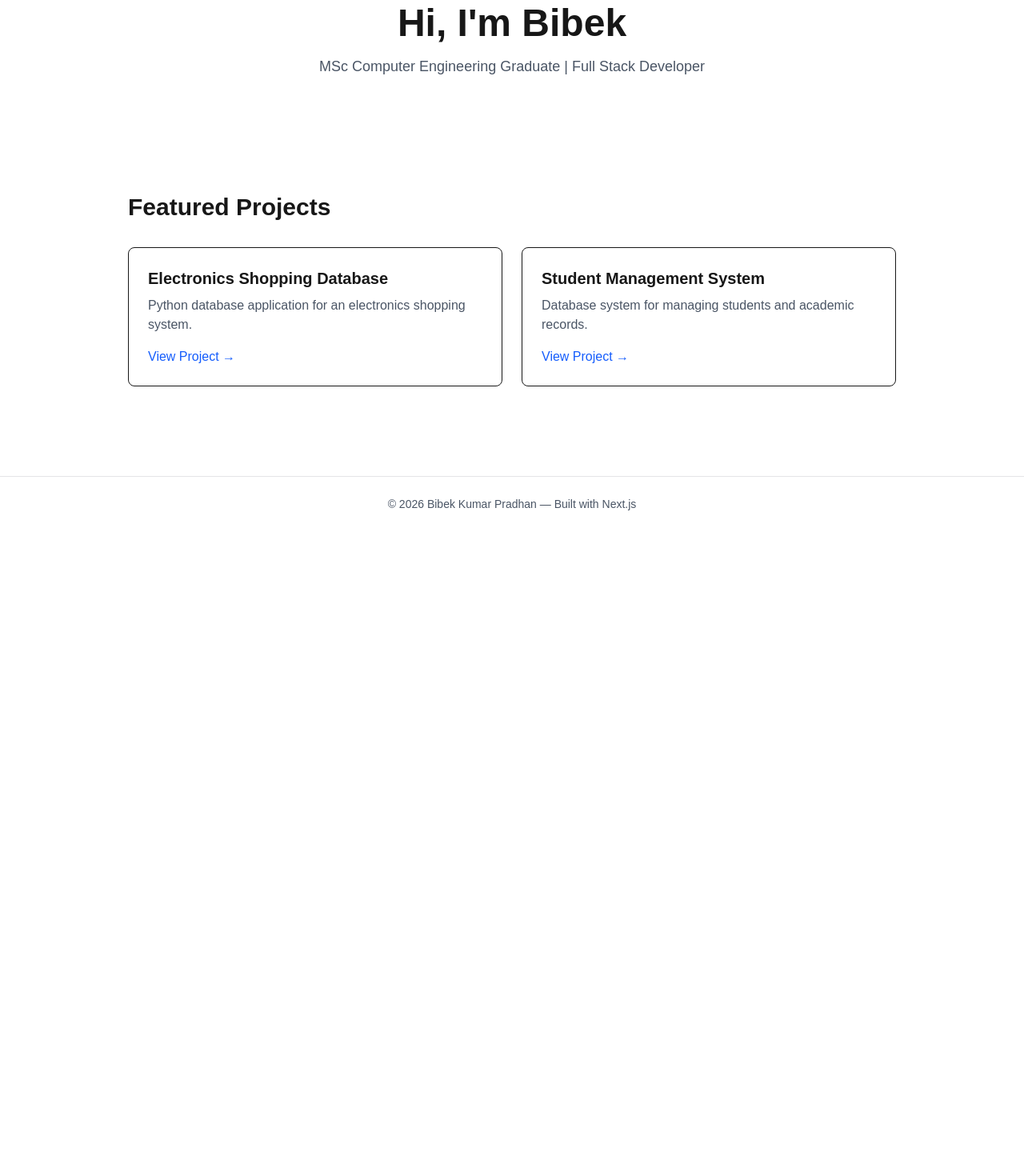
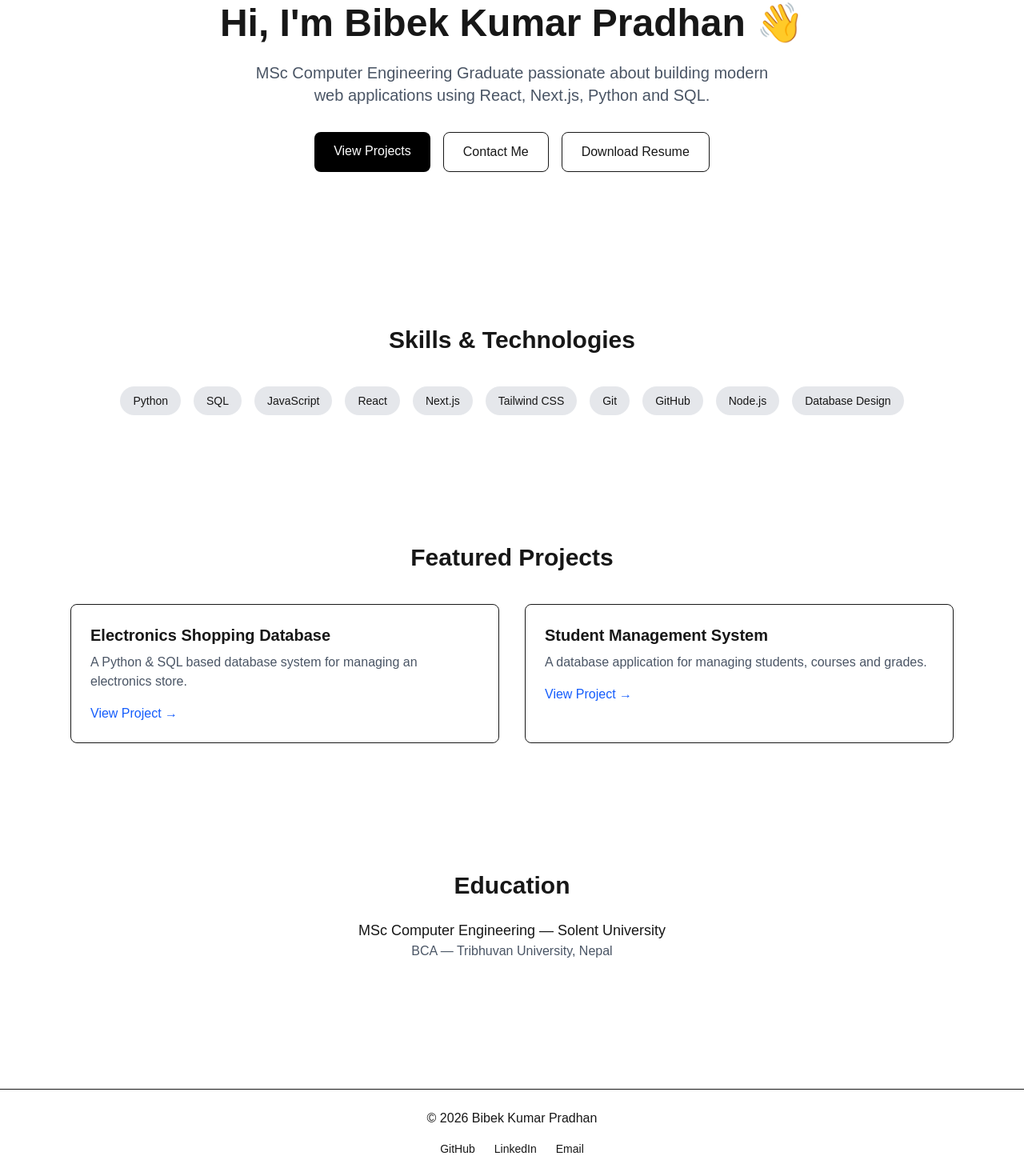
Before and after one commit to bibekkumarpradhan/bibek-portfolio, a Next.js app: page / in a window 1280 px wide. Shown: the part 184-1654 px from the top of the page at 80% size. Before the commit the page ends 848 px from the top, so only its background shows below. Built offline with nearby package versions, Linux system fonts and the light colour scheme.

Commit message:
Professional develooper portfolio upgrade

```diff
--- a/app/components/Footer.tsx
+++ b/app/components/Footer.tsx
@@ -1,8 +1,27 @@
 export default function Footer() {
   return (
-    <footer className="border-t border-zinc-200 dark:border-zinc-800 mt-20">
-      <div className="max-w-5xl mx-auto p-6 text-center text-sm text-gray-600">
-        © 2026 Bibek Kumar Pradhan — Built with Next.js
+    <footer className="border-t mt-20">
+      <div className="max-w-5xl mx-auto p-6 text-center">
+
+        <p className="mb-4">
+          © 2026 Bibek Kumar Pradhan
+        </p>
+
+        <div className="flex justify-center gap-6 text-sm">
+
+          <a href="https://github.com/bibekkumarpradhan">
+            GitHub
+          </a>
+
+          <a href="https://www.linkedin.com">
+            LinkedIn
+          </a>
+
+          <a href="mailto:bibekpradhanhelio300@gmail.com">
+            Email
+          </a>
+
+        </div>
       </div>
     </footer>
   );
--- a/app/page.tsx
+++ b/app/page.tsx
@@ -7,38 +7,110 @@ export default function Home() {
     <>
       <Header />
 
-      <main className="max-w-5xl mx-auto p-8">
+      <main className="max-w-6xl mx-auto px-6">
 
         {/* HERO */}
-        <section className="text-center py-20">
-          <h1 className="text-5xl font-bold mb-4">
-            Hi, I'm Bibek
+        <section className="text-center py-28">
+          <h1 className="text-5xl font-bold mb-6">
+            Hi, I'm Bibek Kumar Pradhan 👋
           </h1>
 
-          <p className="text-lg text-gray-600">
-            MSc Computer Engineering Graduate | Full Stack Developer
+          <p className="text-xl text-gray-600 max-w-2xl mx-auto">
+            MSc Computer Engineering Graduate passionate about building
+            modern web applications using React, Next.js, Python and SQL.
           </p>
+
+          <div className="flex justify-center gap-4 mt-8">
+            <a
+              href="/projects"
+              className="bg-black text-white px-6 py-3 rounded-lg hover:bg-gray-800"
+            >
+              View Projects
+            </a>
+
+            <a
+              href="/contact"
+              className="border px-6 py-3 rounded-lg hover:bg-gray-100"
+            >
+              Contact Me
+            </a>
+
+            <a
+              href="/resume.pdf"
+              className="border px-6 py-3 rounded-lg hover:bg-gray-100"
+            >
+             Download Resume
+            </a>
+          </div>
+
+
+        </section>
+
+        {/* SKILLS */}
+        <section className="py-20">
+          <h2 className="text-3xl font-bold mb-10 text-center">
+            Skills & Technologies
+          </h2>
+
+          <div className="flex flex-wrap justify-center gap-4 text-sm">
+            {[
+              "Python",
+              "SQL",
+              "JavaScript",
+              "React",
+              "Next.js",
+              "Tailwind CSS",
+              "Git",
+              "GitHub",
+              "Node.js",
+              "Database Design"
+            ].map((skill) => (
+              <span
+                key={skill}
+                className="bg-gray-200 px-4 py-2 rounded-full"
+              >
+                {skill}
+              </span>
+            ))}
+          </div>
         </section>
 
         {/* PROJECTS */}
-        <section className="mt-16">
-          <h2 className="text-3xl font-bold mb-8">
+        <section className="py-20">
+          <h2 className="text-3xl font-bold mb-10 text-center">
             Featured Projects
           </h2>
 
-          <div className="grid md:grid-cols-2 gap-6">
+          <div className="grid md:grid-cols-2 gap-8">
+
             <ProjectCard
               title="Electronics Shopping Database"
-              description="Python database application for an electronics shopping system."
+              description="A Python & SQL based database system for managing an electronics store."
               link="https://github.com/bibekkumarpradhan"
             />
 
             <ProjectCard
               title="Student Management System"
-              description="Database system for managing students and academic records."
+              description="A database application for managing students, courses and grades."
               link="https://github.com/bibekkumarpradhan"
             />
+
           </div>
+        </section>
+
+        {/* EDUCATION */}
+        <section className="py-20 text-center">
+          <h2 className="text-3xl font-bold mb-6">
+            Education
+          </h2>
+
+          <p className="text-lg">
+            MSc Computer Engineering — Solent University
+          </p>
+
+          <p className="text-gray-600">
+            BCA — Tribhuvan University, Nepal
+          </p>
         </section>
 
       </main>
--- a/app/projects/page.tsx
+++ b/app/projects/page.tsx
@@ -1,38 +1,37 @@
-import Link from "next/link";
+import Header from "../components/Header";
+import Footer from "../components/Footer";
+import ProjectCard from "../components/ProjectCard";
 
 export default function Projects() {
-  const projectList = [
-    {
-      title: "Student Management System",
-      description: "A web app to manage student records, courses, and grades.",
-      link: "#",
-    },
-    {
-      title: "Electronics Shopping Database",
-      description: "Interactive database application for electronics shopping.",
-      link: "#",
-    },
-    {
-      title: "Next.js Portfolio",
-      description: "This portfolio website built using Next.js and Tailwind CSS.",
-      link: "#",
-    },
-  ];
+  return (
+    <>
+      <Header />
 
-  return (
-    <main className="max-w-5xl mx-auto p-8">
-      <h1 className="text-4xl font-bold mb-6">Projects</h1>
-      <div className="grid sm:grid-cols-2 gap-6">
-        {projectList.map((project) => (
-          <div key={project.title} className="border p-6 rounded-lg hover:shadow-lg transition">
-            <h3 className="text-xl font-semibold mb-2">{project.title}</h3>
-            <p className="text-gray-700 mb-2">{project.description}</p>
-            <Link href={project.link} className="text-blue-600 hover:underline" target="_blank">
-              View Project
-            </Link>
-          </div>
-        ))}
-      </div>
-    </main>
+      <main className="max-w-6xl mx-auto p-8">
+
+        <h1 className="text-4xl font-bold mb-10 text-center">
+          My Projects
+        </h1>
+
+        <div className="grid md:grid-cols-2 gap-8">
+
+          <ProjectCard
+            title="Electronics Shopping Database"
+            description="Python application interacting with SQL database for product management."
+            link="https://github.com/bibekkumarpradhan"
+          />
+
+          <ProjectCard
+            title="Student Management System"
+            description="Database project for managing students and courses."
+            link="https://github.com/bibekkumarpradhan"
+          />
+
+        </div>
+
+      </main>
+
+      <Footer />
+    </>
   );
 }
```
Also changed, not shown: 1 other file (tests, documents, lock files or other folders).
